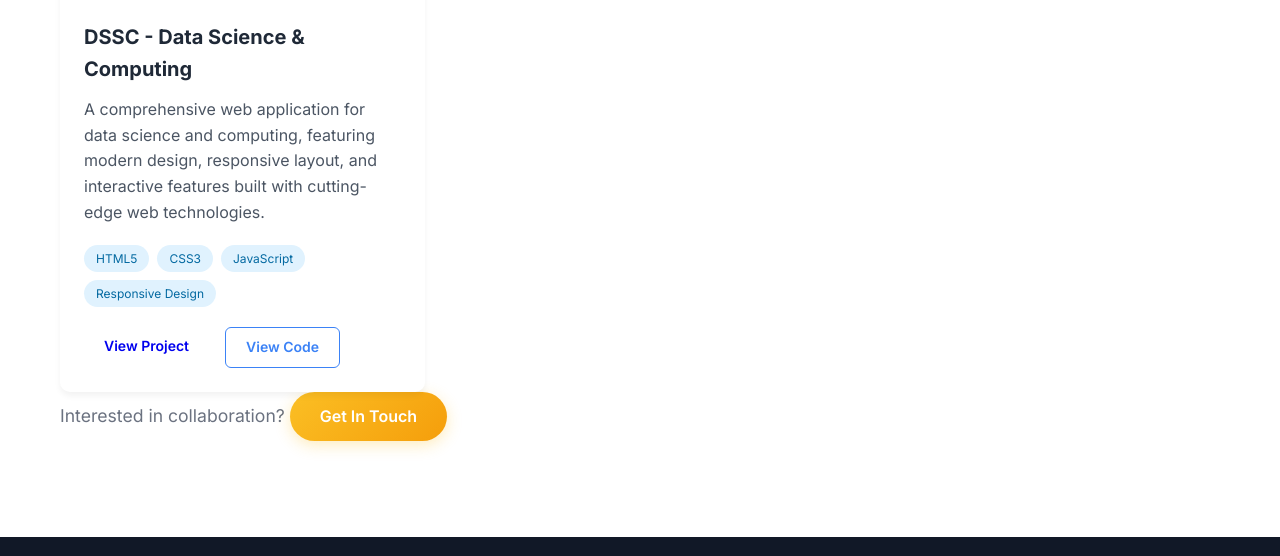
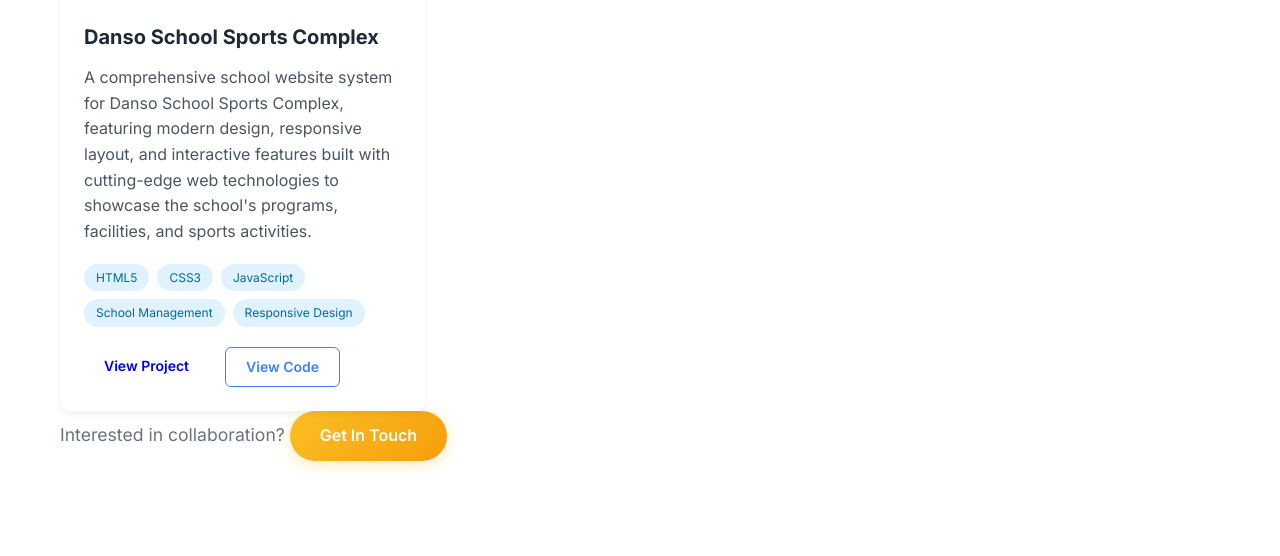
Before and after one commit to humptydumpty-git/ElormAmelordzi, a website: page projects.html in a window 1280 px wide. Shown: the part 541-1097 px from the top of the page. Drawn offline with Linux system fonts and the light colour scheme.

Commit message:
Update projects.html

```diff
--- a/projects.html
+++ b/projects.html
@@ -47,12 +47,13 @@
                         </div>
                     </div>
                     <div class="project-content">
-                        <h3>DSSC - Data Science & Computing</h3>
-                        <p>A comprehensive web application for data science and computing, featuring modern design, responsive layout, and interactive features built with cutting-edge web technologies.</p>
+                        <h3>Danso School Sports Complex</h3>
+                        <p>A comprehensive school website system for Danso School Sports Complex, featuring modern design, responsive layout, and interactive features built with cutting-edge web technologies to showcase the school's programs, facilities, and sports activities.</p>
                         <div class="project-tags">
                             <span>HTML5</span>
                             <span>CSS3</span>
                             <span>JavaScript</span>
+                            <span>School Management</span>
                             <span>Responsive Design</span>
                         </div>
                         <div class="project-links">
```
